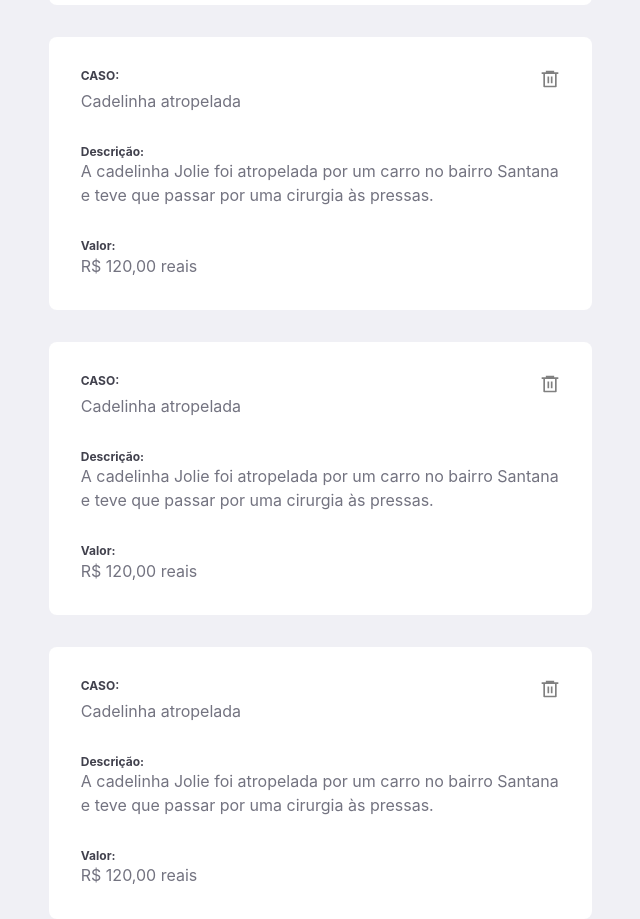
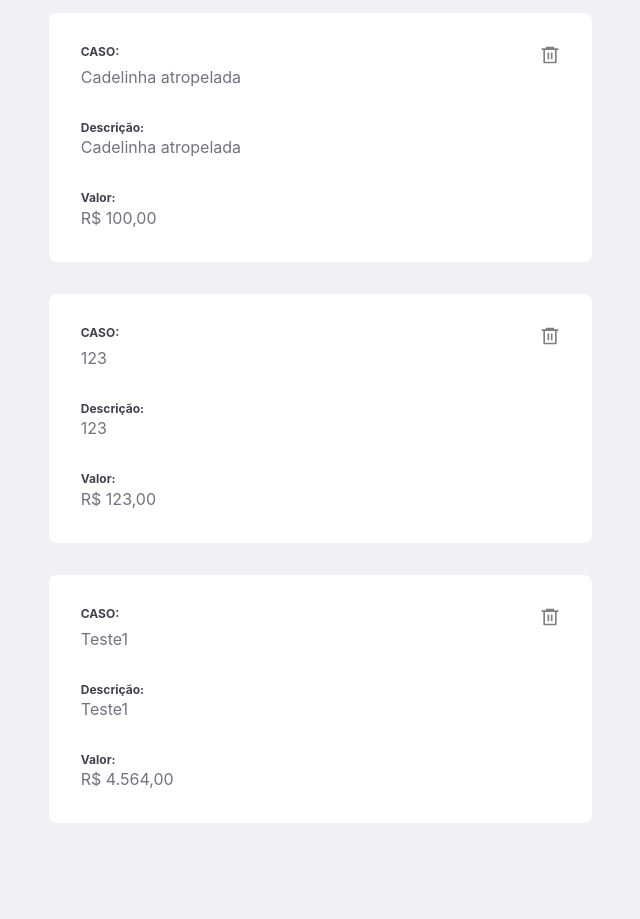
Before and after one commit to michelwene/Be-The-Hero, a Next.js app: page /cases in a window 1280 px wide. Shown: the part 508-1427 px from the top of the page, without its empty margins (92-732 px from the left). After the commit the page ends 1331 px from the top, so only its background shows below. Built offline with nearby package versions, Linux system fonts and the light colour scheme; data requests are answered from the project's data file.

Commit message:
feat: connected json server

```diff
--- /dev/null
+++ b/db.json
@@ -0,0 +1,28 @@
+{
+  "cases": [
+    {
+      "title": "Cadelinha atropelada",
+      "description": "Cadelinha atropelada",
+      "value": "100",
+      "id": "1"
+    },
+    {
+      "title": "Cadelinha atropelada",
+      "description": "Cadelinha atropelada",
+      "value": "100",
+      "id": "1"
+    },
+    {
+      "value": 123,
+      "description": "123",
+      "title": "123",
+      "id": "ir1jMEX"
+    },
+    {
+      "value": 4564,
+      "description": "Teste1",
+      "title": "Teste1",
+      "id": "fgLNdaN"
+    }
+  ]
+}
--- a/src/pages/cases/index.tsx
+++ b/src/pages/cases/index.tsx
@@ -1,10 +1,31 @@
 import { Box, Button, Flex, Heading, Text } from "@chakra-ui/react";
 import NextLink from "next/link";
+import { useEffect, useState } from "react";
 import { AiOutlinePoweroff } from "react-icons/ai";
 import { RiDeleteBin6Line } from "react-icons/ri";
 import { Logo } from "../../components/Logo";
+import { api } from "../../services/api";
+
+type Case = {
+  title: string;
+  description: string;
+  value: number;
+};
 
 export default function Cases() {
+  const [cases, setCases] = useState<Case[]>([]);
+
+  useEffect(() => {
+    api.get("/cases").then((response) => {
+      try {
+        setCases(response.data);
+      } catch (err) {
+        console.log("Erro ao carregar os casos", err);
+      }
+    });
+  }, []);
+
+  console.log(cases);
   return (
     <Box as="section" maxWidth="78vw" mx="auto">
       <Heading
@@ -45,9 +66,12 @@ export default function Cases() {
         justifyContent="space-between"
         maxWidth="1120px"
       >
+        {cases.map((data) => (
+          <>
             <Flex
               flexDirection="column"
               bg="white"
+              width="543px"
               maxWidth="543px"
               padding="32px"
               borderRadius="8px"
@@ -63,158 +87,48 @@ export default function Cases() {
                   justifyContent="space-between"
                 >
                   CASO:
-              <RiDeleteBin6Line fontSize="20px" color="gray" cursor="pointer" />
+                  <RiDeleteBin6Line
+                    fontSize="20px"
+                    color="gray"
+                    cursor="pointer"
+                  />
                 </Heading>
                 <Text fontSize="md" fontWeight={400} color="gray.500">
-              Cadelinha atropelada
+                  {data.title}
                 </Text>
               </Box>
               <Box>
-            <Heading as="h3" fontSize="xs" fontWeight={700} color="gray.600">
+                <Heading
+                  as="h3"
+                  fontSize="xs"
+                  fontWeight={700}
+                  color="gray.600"
+                >
                   Descrição:
                 </Heading>
                 <Text fontSize="md" fontWeight={400} color="gray.500">
-              A cadelinha Jolie foi atropelada por um carro no bairro Santana e
-              teve que passar por uma cirurgia às pressas.
+                  {data.description}
                 </Text>
               </Box>
               <Box>
-            <Heading as="h4" fontSize="xs" fontWeight={700} color="gray.600">
+                <Heading
+                  as="h4"
+                  fontSize="xs"
+                  fontWeight={700}
+                  color="gray.600"
+                >
                   Valor:
                 </Heading>
                 <Text fontSize="md" fontWeight={400} color="gray.500">
-              R$ 120,00 reais
+                  {new Intl.NumberFormat("pt-BR", {
+                    style: "currency",
+                    currency: "BRL",
+                  }).format(data.value)}
                 </Text>
               </Box>
             </Flex>
-
-        <Flex
-          flexDirection="column"
-          bg="white"
-          maxWidth="543px"
-          padding="32px"
-          borderRadius="8px"
-          rowGap="32px"
-        >
-          <Box>
-            <Heading
-              as="h2"
-              fontSize="xs"
-              fontWeight={700}
-              color="gray.600"
-              display="flex"
-              justifyContent="space-between"
-            >
-              CASO:
-              <RiDeleteBin6Line fontSize="20px" color="gray" cursor="pointer" />
-            </Heading>
-            <Text fontSize="md" fontWeight={400} color="gray.500">
-              Cadelinha atropelada
-            </Text>
-          </Box>
-          <Box>
-            <Heading as="h3" fontSize="xs" fontWeight={700} color="gray.600">
-              Descrição:
-            </Heading>
-            <Text fontSize="md" fontWeight={400} color="gray.500">
-              A cadelinha Jolie foi atropelada por um carro no bairro Santana e
-              teve que passar por uma cirurgia às pressas.
-            </Text>
-          </Box>
-          <Box>
-            <Heading as="h4" fontSize="xs" fontWeight={700} color="gray.600">
-              Valor:
-            </Heading>
-            <Text fontSize="md" fontWeight={400} color="gray.500">
-              R$ 120,00 reais
-            </Text>
-          </Box>
-        </Flex>
-
-        <Flex
-          flexDirection="column"
-          bg="white"
-          maxWidth="543px"
-          padding="32px"
-          borderRadius="8px"
-          rowGap="32px"
-        >
-          <Box>
-            <Heading
-              as="h2"
-              fontSize="xs"
-              fontWeight={700}
-              color="gray.600"
-              display="flex"
-              justifyContent="space-between"
-            >
-              CASO:
-              <RiDeleteBin6Line fontSize="20px" color="gray" cursor="pointer" />
-            </Heading>
-            <Text fontSize="md" fontWeight={400} color="gray.500">
-              Cadelinha atropelada
-            </Text>
-          </Box>
-          <Box>
-            <Heading as="h3" fontSize="xs" fontWeight={700} color="gray.600">
-              Descrição:
-            </Heading>
-            <Text fontSize="md" fontWeight={400} color="gray.500">
-              A cadelinha Jolie foi atropelada por um carro no bairro Santana e
-              teve que passar por uma cirurgia às pressas.
-            </Text>
-          </Box>
-          <Box>
-            <Heading as="h4" fontSize="xs" fontWeight={700} color="gray.600">
-              Valor:
-            </Heading>
-            <Text fontSize="md" fontWeight={400} color="gray.500">
-              R$ 120,00 reais
-            </Text>
-          </Box>
-        </Flex>
-        <Flex
-          flexDirection="column"
-          bg="white"
-          maxWidth="543px"
-          padding="32px"
-          borderRadius="8px"
-          rowGap="32px"
-        >
-          <Box>
-            <Heading
-              as="h2"
-              fontSize="xs"
-              fontWeight={700}
-              color="gray.600"
-              display="flex"
-              justifyContent="space-between"
-            >
-              CASO:
-              <RiDeleteBin6Line fontSize="20px" color="gray" cursor="pointer" />
-            </Heading>
-            <Text fontSize="md" fontWeight={400} color="gray.500">
-              Cadelinha atropelada
-            </Text>
-          </Box>
-          <Box>
-            <Heading as="h3" fontSize="xs" fontWeight={700} color="gray.600">
-              Descrição:
-            </Heading>
-            <Text fontSize="md" fontWeight={400} color="gray.500">
-              A cadelinha Jolie foi atropelada por um carro no bairro Santana e
-              teve que passar por uma cirurgia às pressas.
-            </Text>
-          </Box>
-          <Box>
-            <Heading as="h4" fontSize="xs" fontWeight={700} color="gray.600">
-              Valor:
-            </Heading>
-            <Text fontSize="md" fontWeight={400} color="gray.500">
-              R$ 120,00 reais
-            </Text>
-          </Box>
-        </Flex>
+          </>
+        ))}
       </Flex>
     </Box>
   );
--- /dev/null
+++ b/src/services/api.ts
@@ -0,0 +1,5 @@
+import axios from "axios";
+
+export const api = axios.create({
+  baseURL: "http://localhost:3333/",
+});
```
Also changed, not shown: package.json (+7 -1 lines), src/pages/cases/createCases.tsx (+9 -1 lines), 1 other file (tests, documents, lock files or other folders). Lines whose indentation alone changed are shown as unchanged.
